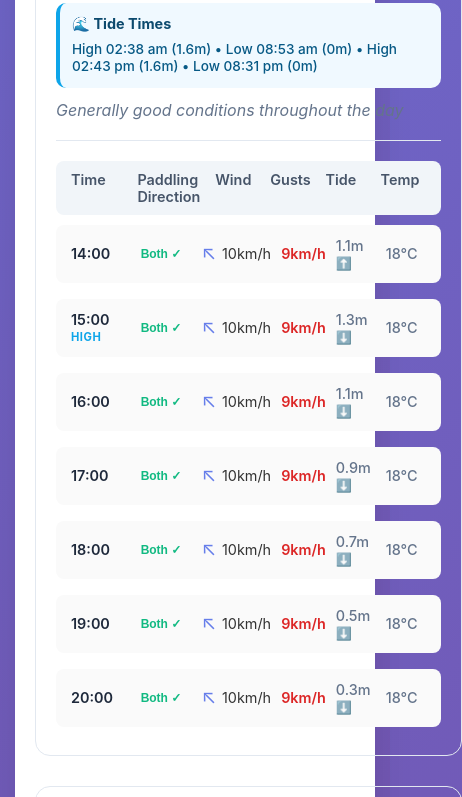
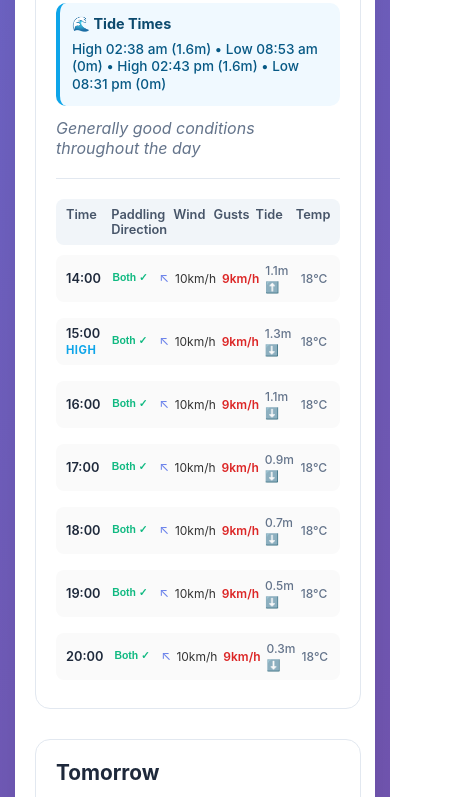
Before and after one commit to tony-luisi/waka-ama, a website built with Vite: page src/index.html in a window 390 px wide. Shown: the part 2253-3050 px from the top of the page, 462 px wide, since content can reach past the window. Built offline with nearby package versions, Linux system fonts and the light colour scheme; no server answers.

Commit message:
responsive

```diff
--- a/src/forecast.ts
+++ b/src/forecast.ts
@@ -82,33 +82,43 @@ function getPaddleDirectionIndicatorClickable(paddleDirections: PaddleDirectionA
   const { recommended, outgoing, incoming } = paddleDirections;
 
   let text = '';
+  let shortText = '';
   let className = '';
 
   if (recommended === 'both') {
     text = 'Both ✓';
+    shortText = 'Both ✓';
     className = 'both';
   } else if (recommended === 'outgoing') {
     text = 'Outgoing ✓';
+    shortText = 'Out ✓';
     className = 'outgoing';
   } else if (recommended === 'incoming') {
     text = 'Incoming ✓';
+    shortText = 'In ✓';
     className = 'incoming';
   } else if (recommended === 'neither') {
     text = 'Avoid ✗';
+    shortText = 'No ✗';
     className = 'neither';
   } else {
     // Fallback - show better of the two
     const betterDirection = outgoing.score >= incoming.score ? 'outgoing' : 'incoming';
     if (betterDirection === 'outgoing') {
       text = 'Outgoing ✓';
+      shortText = 'Out ✓';
       className = 'outgoing';
     } else {
       text = 'Incoming ✓';
+      shortText = 'In ✓';
       className = 'incoming';
     }
   }
 
-  return `<button class="paddle-direction-btn ${className}" onclick="toggleHourlyDetails('${itemId}')" aria-label="Show paddle direction details">${text}</button>`;
+  return `<button class="paddle-direction-btn ${className}" onclick="toggleHourlyDetails('${itemId}')" aria-label="Show paddle direction details">
+    <span class="btn-full-text">${text}</span>
+    <span class="btn-short-text">${shortText}</span>
+  </button>`;
 }
 
 export function createDailyForecastElement(forecast: DailyForecast, title: string, dailyTides?: DailyTides): HTMLElement {
--- a/src/style.css
+++ b/src/style.css
@@ -278,6 +278,14 @@ header p {
   color: #ef4444;
 }
 
+.btn-short-text {
+  display: none;
+}
+
+.btn-full-text {
+  display: inline;
+}
+
 .tide-summary {
   margin: 15px 0;
   padding: 15px;
@@ -476,13 +484,36 @@ header p {
   }
 
   .hourly-header, .hourly-main {
-    grid-template-columns: 1fr 1.2fr 0.8fr 0.8fr 0.8fr 0.8fr;
-    font-size: 0.9rem;
+    grid-template-columns: 0.8fr 1.1fr 0.7fr 0.7fr 0.7fr 0.7fr;
+    font-size: 0.8rem;
+    gap: 6px;
+    padding: 8px 10px;
   }
 
   .paddle-direction-btn {
+    font-size: 0.65rem;
+    padding: 2px 4px;
+    line-height: 1.2;
+  }
+
+  .hour-wind, .hour-gusts, .hour-tide, .hour-temp {
     font-size: 0.75rem;
-    padding: 4px 6px;
+  }
+
+  .wind-arrow {
+    font-size: 0.8rem;
+  }
+
+  .tide-direction {
+    font-size: 0.7rem;
+  }
+
+  .btn-full-text {
+    display: none;
+  }
+
+  .btn-short-text {
+    display: inline;
   }
 
   .daily-summary {
```
